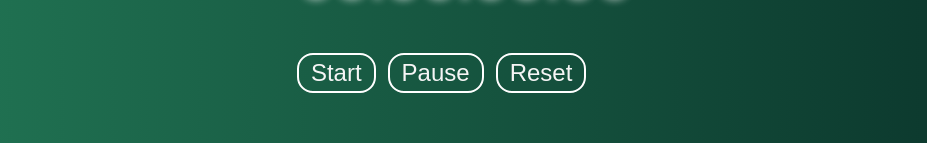
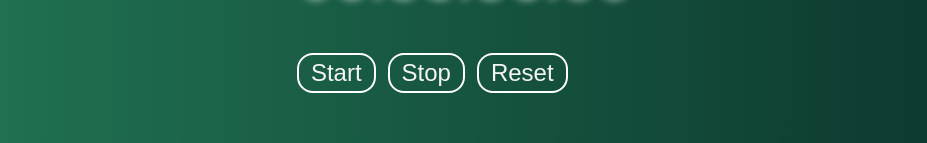
Before and after one commit to SunilKohar/stopwatch, a plain HTML site: page index.html in a window 1280 px wide. Shown: the part 385-528 px from the top of the page, without its empty margins (176-1103 px from the left). Drawn offline with Linux system fonts and the light colour scheme.

Commit message:
Changed Pause button name to STOP

```diff
--- a/index.html
+++ b/index.html
@@ -16,7 +16,7 @@
             </div>
             <div class="controls">
                 <button onclick="startIntervals()">Start</button>
-                <button onclick="pauseIntervals()">Pause</button>
+                <button onclick="pauseIntervals()">Stop</button>
                 <button onclick="resetInterval()">Reset</button>
             </div>
         </div>
```
